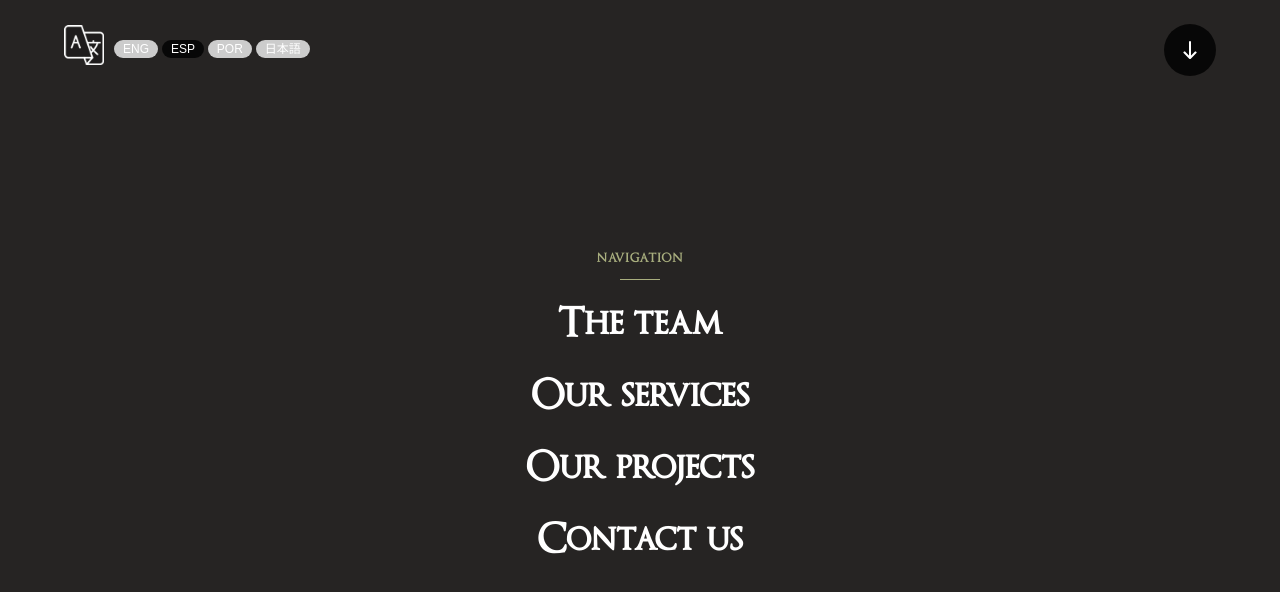
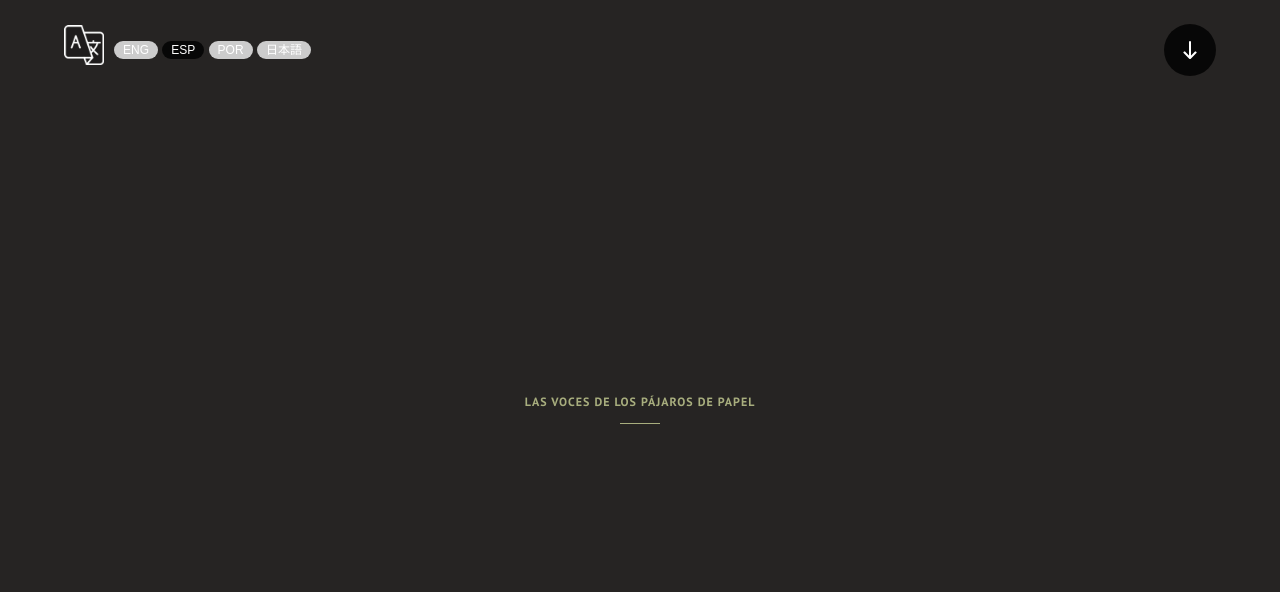
Before and after one commit to bobbylechuga/grullas, a plain HTML site: page index.html in a window 1280 px wide. Both pictures are taken after a click on the link "Menu". Drawn offline with Linux system fonts and the light colour scheme.

Commit message:
Cambios de Esteban2

```diff
--- a/css/style.css
+++ b/css/style.css
@@ -1,3 +1,4 @@
+/*
 @font-face {
 	font-family: 'OptimusPrincepsSemiBold';
 	src: url('../fonts/OptimusPrincepsSemiBold.eot');
@@ -17,6 +18,7 @@
 	font-weight: 500;
 	font-style: normal;
 }
+*/
 
 /* --------------------------------
 
@@ -33,7 +35,7 @@ html {
 
 body {
   font-size: 1.6rem;
-  font-family: 'OptimusPrinceps';
+  font-family: "PT Sans", sans-serif;
   color: #ffffff;
   background-color: #262423;
 }
@@ -481,7 +483,7 @@ Projects
 }
 .cd-project-title p {
   font-size: 1.4rem;
-font-family: 'OptimusPrinceps';
+  font-family: "Merriweather", serif;
   font-style: italic;
   line-height: 1.2;
   padding: .4em 2em;
@@ -758,7 +760,7 @@ li.selected .cd-project-title {
   -moz-transition: background 0.2s;
   transition: background 0.2s;
   color: #ffffff;
-font-family: 'OptimusPrinceps';
+  font-family: "Merriweather", serif;
   font-size: 2.4rem;
   font-weight: 700;
   -webkit-font-smoothing: antialiased;
--- a/index.html
+++ b/index.html
@@ -4,7 +4,7 @@
 	<meta charset="UTF-8">
 	<meta name="viewport" content="width=device-width, initial-scale=1">
 
-	<!--<link href='http://fonts.googleapis.com/css?family=PT+Sans:400,700|Merriweather:400italic,400' rel='stylesheet' type='text/css'>-->
+	<link href='http://fonts.googleapis.com/css?family=PT+Sans:400,700|Merriweather:400italic,400' rel='stylesheet' type='text/css'>
 
 	<link rel="stylesheet" href="css/reset.css"> <!-- CSS reset -->
 	<link rel="stylesheet" href="css/style.css"> <!-- Resource style -->
@@ -109,11 +109,10 @@
 
 	<nav class="cd-primary-nav" id="primary-nav">
 		<ul>
-			<li class="cd-label">Navigation</li>
-			<li><a href="#0">The team</a></li>
-			<li><a href="#0">Our services</a></li>
-			<li><a href="#0">Our projects</a></li>
-			<li><a href="#0">Contact us</a></li>
+			<li class="cd-label">Las voces de los p&aacute;jaros de papel</li>
+			<!--<li><a href="#0">Sinopsis</a></li>
+			<li><a href="#0">El documental</a></li>
+			<li><a href="#0">Créditos</a></li>-->
 		</ul>
 	</nav> <!-- .cd-primary-nav -->
 <script src="js/jquery-2.1.1.js"></script>
```
Also changed, not shown: img/img-3.jpg.
